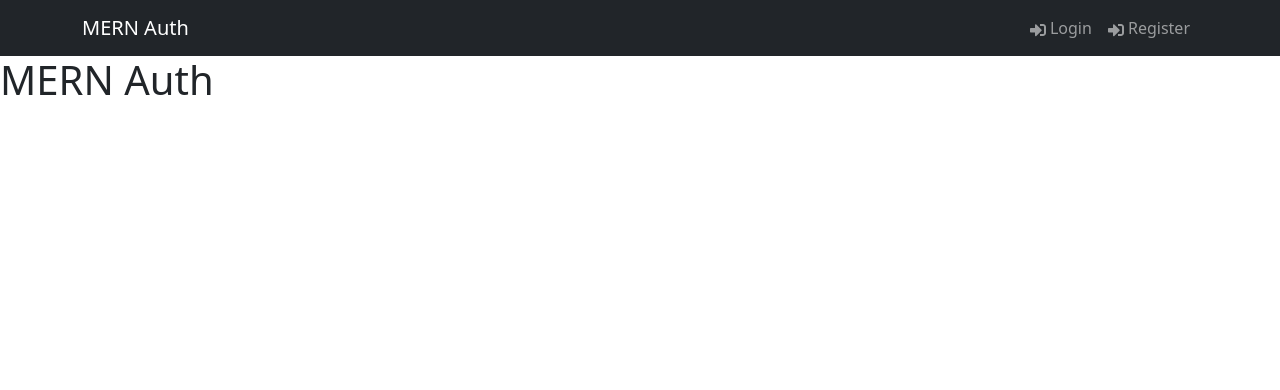
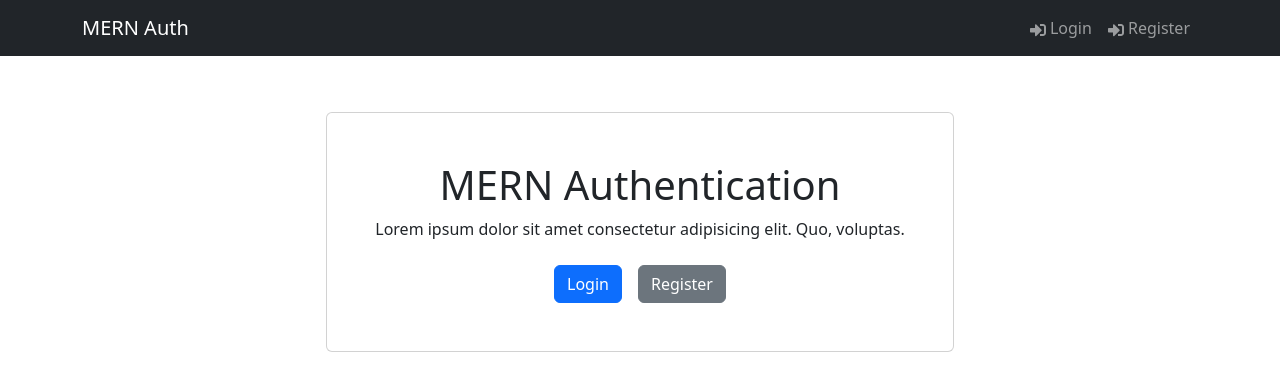
Before and after one commit to jameydev/bt-mern-jwt-3hr-video-youtube, a React (Vite) app in the folder frontend/: page / in a window 1280 px wide. Shown: the top 390 px of the page. Built offline with nearby package versions, Linux system fonts and the light colour scheme.

Commit message:
router, hero, homescreen

```diff
--- a/frontend/package.json
+++ b/frontend/package.json
@@ -14,7 +14,9 @@
     "react": "^18.2.0",
     "react-bootstrap": "^2.9.2",
     "react-dom": "^18.2.0",
-    "react-icons": "^4.12.0"
+    "react-icons": "^4.12.0",
+    "react-router-bootstrap": "^0.26.2",
+    "react-router-dom": "^6.21.1"
   },
   "devDependencies": {
     "@types/react": "^18.2.43",
--- a/frontend/src/App.jsx
+++ b/frontend/src/App.jsx
@@ -1,10 +1,14 @@
+import { Outlet } from 'react-router-dom';
+import { Container } from 'react-bootstrap';
 import Header from './components/Header';
 
 export default function App() {
     return (
         <>
             <Header />
-            <h1>MERN Auth</h1>
+            <Container className="my-2">
+                <Outlet />
+            </Container>
         </>
     );
 }
--- /dev/null
+++ b/frontend/src/components/Hero.jsx
@@ -0,0 +1,26 @@
+import { Container, Card, Button } from 'react-bootstrap';
+
+export default function Hero() {
+    return (
+        <div className="py-5">
+            <Container className="d-flex justify-content-center">
+                <Card className="p-5 d-flex flex-column align-items-center">
+                    <h1 className="text-center mb">
+                        MERN Authentication
+                    </h1>
+                    <p className="text-center mb-4">
+                        Lorem ipsum dolor sit amet consectetur adipisicing elit. Quo, voluptas.
+                    </p>
+                    <div className="d-flex">
+                        <Button variant="primary" href="/login" className="me-3">
+                            Login
+                        </Button>
+                        <Button href="/register" variant="secondary">
+                            Register
+                        </Button>
+                    </div>
+                </Card>
+            </Container>
+        </div>
+    );
+}
--- a/frontend/src/main.jsx
+++ b/frontend/src/main.jsx
@@ -1,11 +1,28 @@
 import React from 'react'
 import ReactDOM from 'react-dom/client'
+import {
+    createBrowserRouter,
+    createRoutesFromElements,
+    Route,
+    RouterProvider
+} from 'react-router-dom';
 import 'bootstrap/dist/css/bootstrap.min.css';
 import App from './App.jsx'
 import './index.css'
+import HomeScreen from './screens/HomeScreen.jsx';
+
+const router = createBrowserRouter(
+    createRoutesFromElements(
+        <Route path="/" element={<App />}>
+            <Route index={true} path="/" element={<HomeScreen />} />
+        </Route>
+    )
+);
 
 ReactDOM.createRoot(document.getElementById('root')).render(
   <React.StrictMode>
-    <App />
+    <RouterProvider router={router}>
+      <App />
+    </RouterProvider>
   </React.StrictMode>,
 )
--- /dev/null
+++ b/frontend/src/screens/HomeScreen.jsx
@@ -0,0 +1,7 @@
+import Hero from '../components/Hero';
+
+export default function HomeScreen() {
+    return (
+        <Hero />
+    );
+}
```
Also changed, not shown: 1 other file (tests, documents, lock files or other folders).
